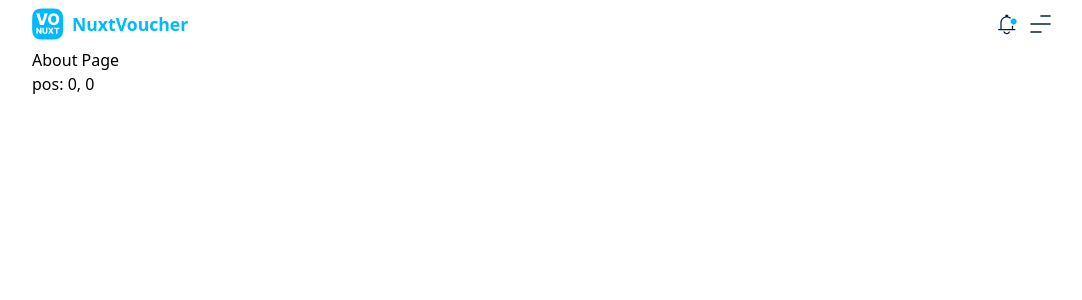
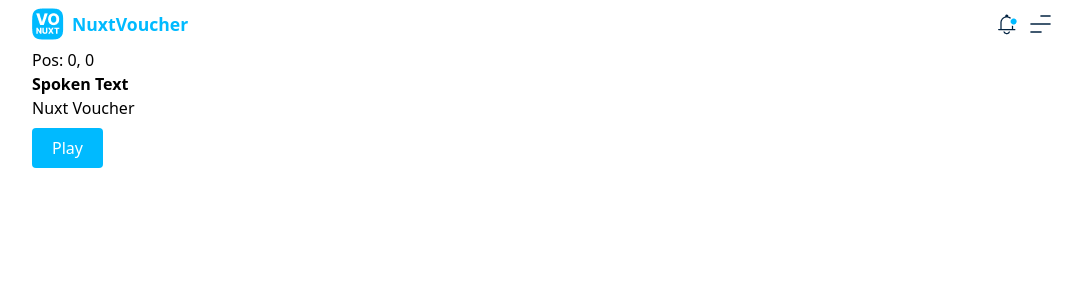
Before and after one commit to Helton-Carlos/nuxt-pwa, a Nuxt app: page /about in a window 1280 px wide. Shown: the top 300 px of the page, without its empty margins (96-1178 px from the left). Built offline with nearby package versions, Linux system fonts and the light colour scheme.

Commit message:
feat: voice accessibility

```diff
--- a/layouts/sidebar.vue
+++ b/layouts/sidebar.vue
@@ -6,7 +6,7 @@ const router = [
 ];
 </script>
 <template>
-  <div class="absolute top-0 z-10 w-[330px] h-full px-1 bg-white shadow">
+  <div class="absolute top-0 z-10 w-[330px] h-full px-1 bg-white shadow-lg">
     <div class="container">
       <div class="flex items-center gap-2">
         <img src="../assets/icons/logo.png" alt="logo" />
--- a/pages/about.vue
+++ b/pages/about.vue
@@ -1,8 +1,38 @@
-<script lang="ts" setup>
+<script setup lang="ts">
+import { ref } from 'vue';
+import { useSpeechSynthesis } from '@vueuse/core';
 const { x, y } = useMouse();
+
+const voice = ref<SpeechSynthesisVoice>(
+  undefined as unknown as SpeechSynthesisVoice,
+);
+const text = ref('Nuxt Voucher');
+
+const speech = useSpeechSynthesis(text, {
+  lang: 'pt-BR',
+  pitch: 1,
+  rate: 1,
+  volume: 1,
+  voice,
+});
+
+function play() {
+  speech.speak();
+}
 </script>
+
 <template>
-  <div>About Page</div>
+  <div>
+    <div>Pos: {{ x }}, {{ y }}</div>
+    <div>
+      <label class="font-bold mr-2">Spoken Text</label>
+      <p>{{ text }}</p>
 
-  <div>pos: {{ x }}, {{ y }}</div>
+      <div class="mt-2">
+        <button class="bg-primary p-2 px-5 rounded text-white" @click="play">
+          Play
+        </button>
+      </div>
+    </div>
+  </div>
 </template>
--- a/pages/login.vue
+++ b/pages/login.vue
@@ -12,8 +12,8 @@ const login = () => {
   user.value.username && user.value.password ? alert('true') : vibrate();
 
   setTimeout(() => {
-    alert('fim');
-  }, 1000);
+    stop();
+  }, 2000);
 };
 </script>
 
```
